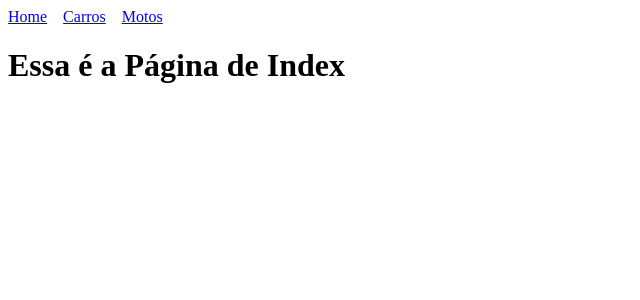
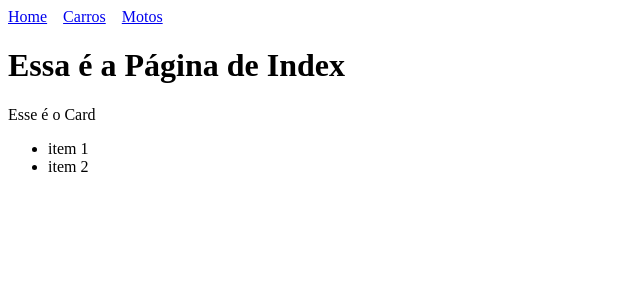
Before and after one commit to treinaweb/nuxt-fundamentos, a Nuxt app: page / in a window 1280 px wide. Shown: the top 300 px of the page, without its empty margins (0-640 px from the left). Built offline with nearby package versions, Linux system fonts and the light colour scheme.

Commit message:
3-4 Usando slots em componentes

```diff
--- /dev/null
+++ b/components/Card.vue
@@ -0,0 +1,6 @@
+<template>
+  <div>
+      <p>Esse é o Card</p>
+      <slot/>
+  </div>
+</template>
--- a/pages/index.vue
+++ b/pages/index.vue
@@ -1,3 +1,9 @@
 <template>
     <TitlePage text="Index"/>
+    <Card>
+        <ul>
+            <li>item 1</li>
+            <li>item 2</li>
+        </ul>
+    </Card>
 </template>
```
